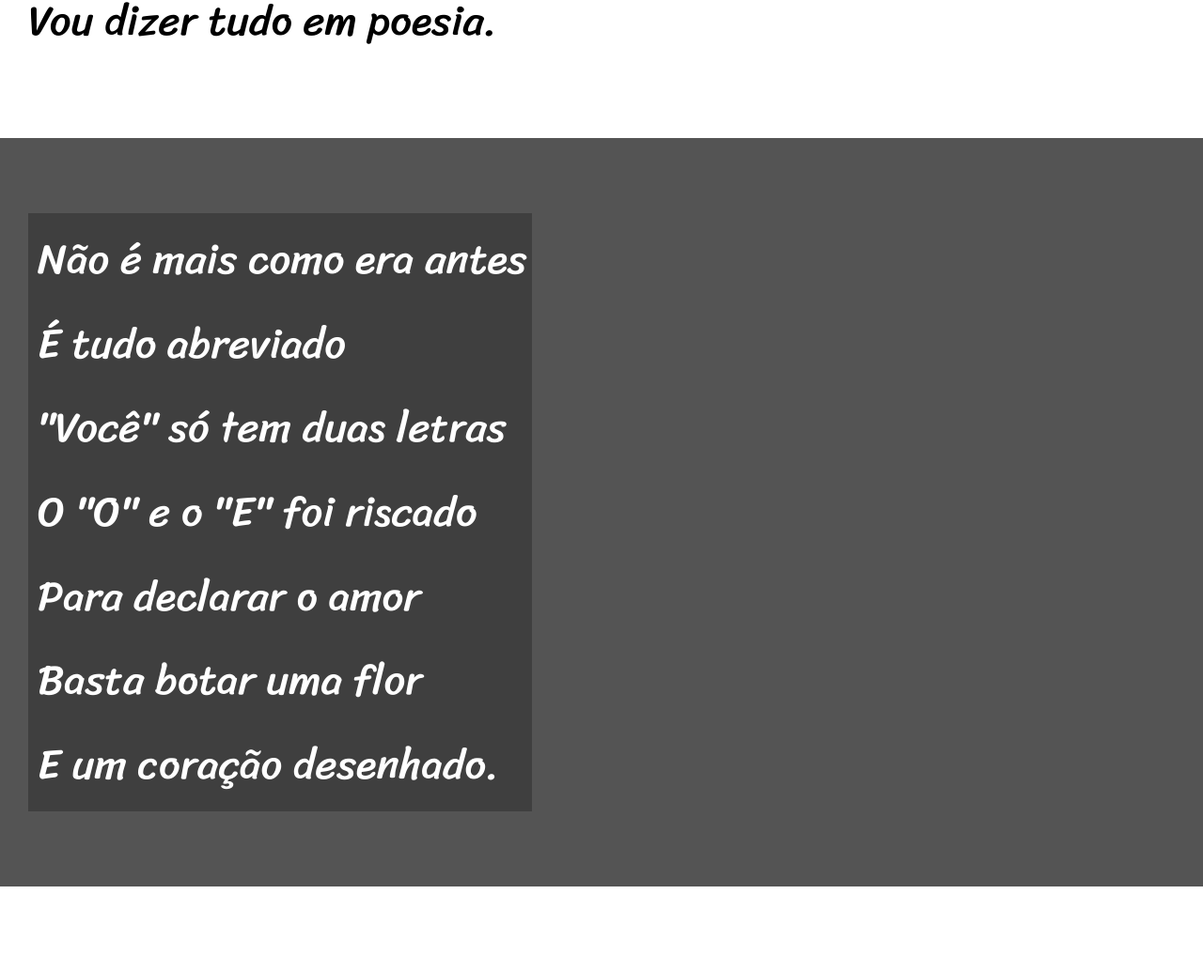
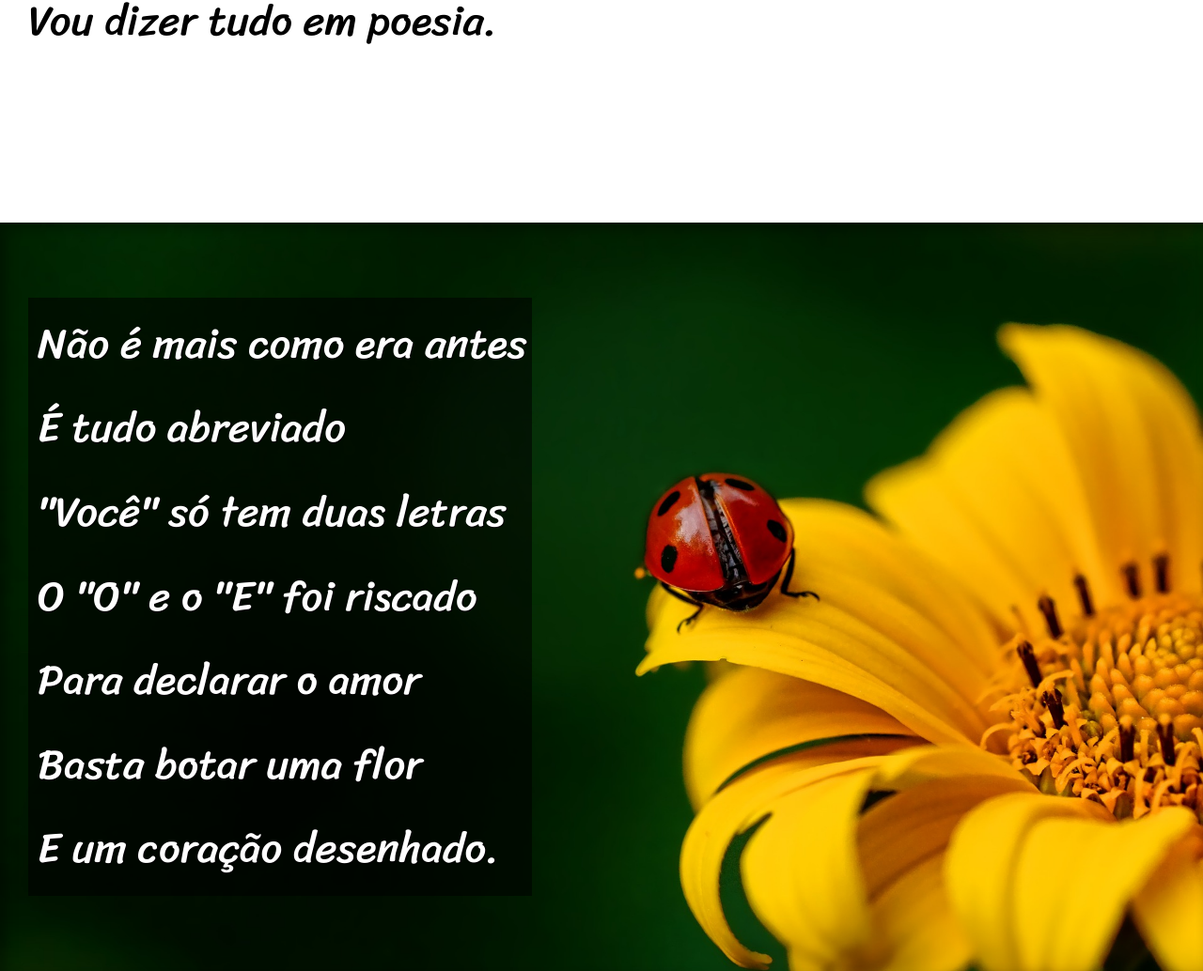
Before and after one commit to IgorLeyck/html-css, a plain HTML site: page desafios/d07 - cordel moderno/cordel.html in a window 1280 px wide. Shown: the part 900-1934 px from the top of the page at 94% size. Drawn offline with Linux system fonts and the light colour scheme.

Commit message:
d07 completo

```diff
--- a/desafios/d07 - cordel moderno/cordel.html
+++ b/desafios/d07 - cordel moderno/cordel.html
@@ -28,7 +28,7 @@
         </p>
     </section>
 
-    <section class="imagem">
+    <section class="imagem" id="img01">
         <p>
             Não é mais como era antes <br>
             É tudo abreviado <br>
@@ -63,7 +63,7 @@
     </section>
 
 
-    <section class="imagem">
+    <section class="imagem" id="img02">
         <p>
             Tenho saudade das cartas <br>
             Escritas com a própria mão <br>
--- a/desafios/d07 - cordel moderno/estilo/style.css
+++ b/desafios/d07 - cordel moderno/estilo/style.css
@@ -62,6 +62,11 @@ section {
     font-size: 3.5vw;
 }
 
+section p {
+    padding-bottom: 2em;
+
+}
+
 
 section.normal {
     background-color: white;
@@ -71,13 +76,31 @@ section.normal {
 section.imagem {
     background-color: rgba(0, 0, 0, 0.5);
     color: white;
+    box-shadow: inset 6px 6px 13px 0px rgba(0, 0, 0, 0.363);
+    background-size: cover;
+    background-attachment: fixed;
+
 }
 
 section.imagem > p {
-    background-color: rgba(0, 0, 0, 0.253);
+    background-color: rgba(0, 0, 0, 0.555);
     display: inline-block;
     padding: 5px;
     padding-left: 10px;
+    text-shadow: 1px 1px 0px black;
+
+}
+
+section#img01 {
+    background-image: url('../imagens/background001.jpg');
+    background-position: right center;
+
+}
+
+section#img02 {
+    background-image: url('../imagens/background002.jpg');
+    background-position: right bottom;
+
 }
 
 footer {
```
